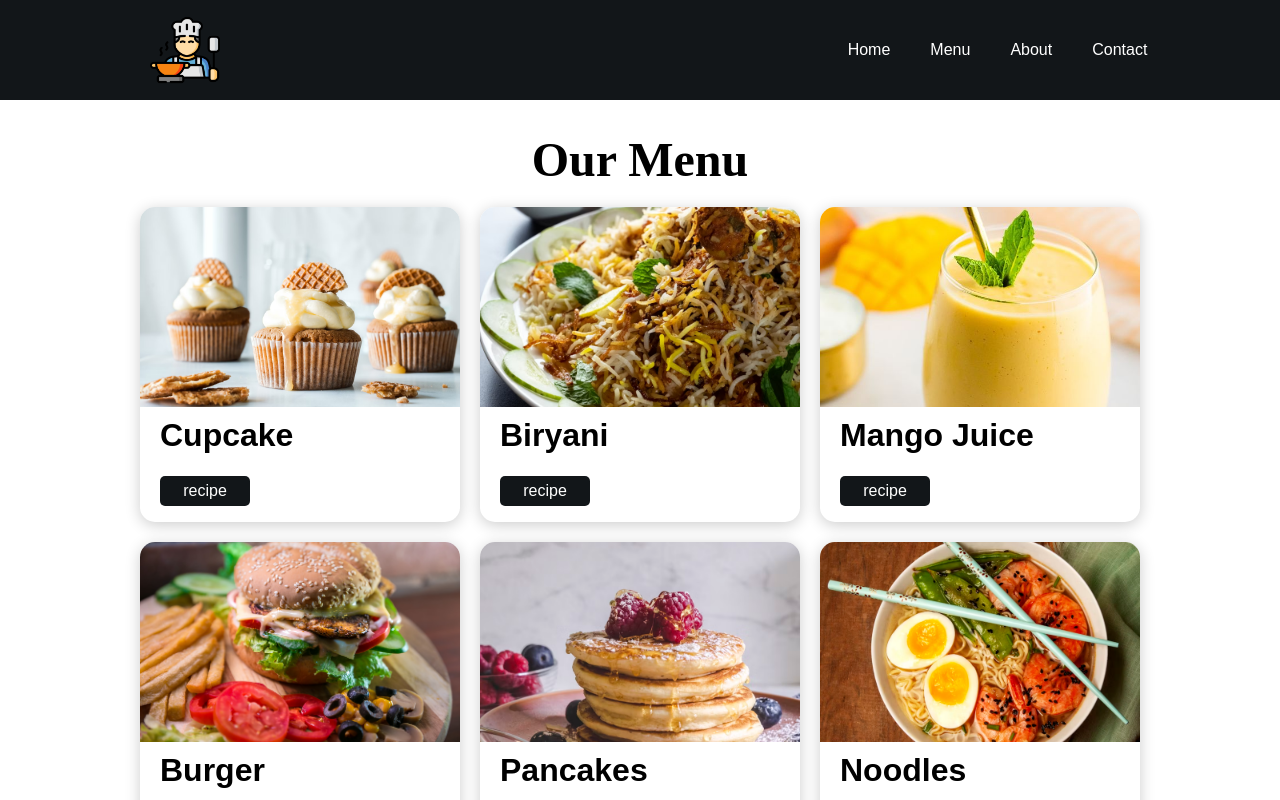
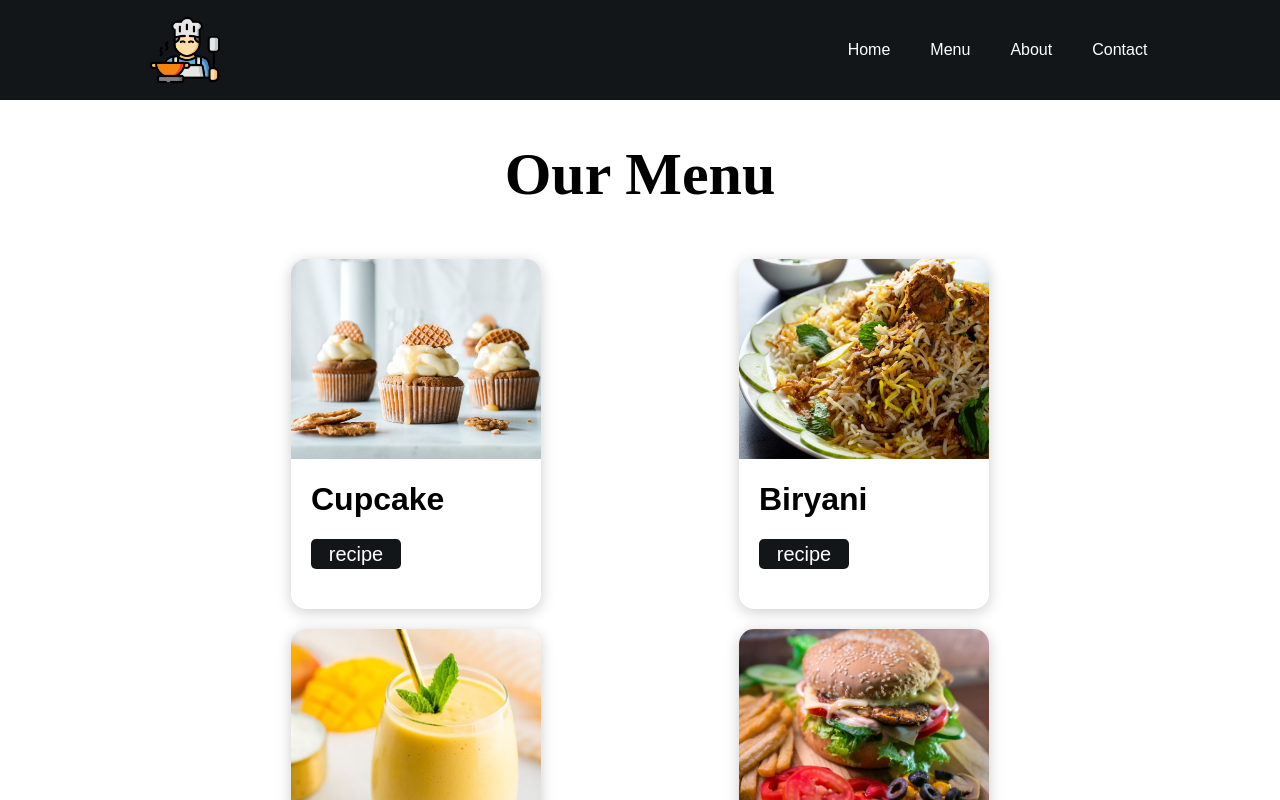
Before and after one commit to vpullakhandam/CookingCreations, a React (Create React App) app: page /menu in a window 1280 px wide. Shown: the top 800 px of the page. Built offline with nearby package versions, Linux system fonts and the light colour scheme.

Commit message:
changed css

```diff
--- a/src/styles/Menu.css
+++ b/src/styles/Menu.css
@@ -1,4 +1,4 @@
-/* .menu {
+.menu {
   width: 100%;
   height: auto;
   display: flex;
@@ -18,8 +18,6 @@
   grid-template-columns: 1fr 1fr 1fr;
   place-items: center;
 }
-
-
 
 .menuItem {
   border-radius: 15px;
@@ -52,14 +50,20 @@
 @media only screen and (max-width: 1300px) {
   .menuList {
     grid-template-columns: 1fr 1fr;
-
+  }
+  .menuItem {
+    width: 250px;
+    margin: 10px;
   }
 }
 
 @media only screen and (max-width: 800px) {
   .menuList {
     grid-template-columns: 1fr;
-
+  }
+  .menuItem {
+    width: 250px;
+    margin: 10px;
   }
 }
 
@@ -75,84 +79,4 @@
   color: white;
   text-decoration: none;
   font-size: 20px;
-} */
-
-.menu {
-  width: 100%;
-  height: auto;
-  display: flex;
-  justify-content: center;
-  align-items: center;
-  flex-direction: column;
-
 }
-
-.menu .menuTitle {
-  font-family: cursive;
-  font-size: 3rem; /* Adjusted font size for smaller screens */
-  margin-bottom: 20px; /* Added margin for better spacing */
-}
-
-.menuList {
-  width: 90vw; /* Adjusted width for smaller screens */
-  max-width: 1000px; /* Added max-width for larger screens */
-  height: auto;
-  display: grid;
-  grid-template-columns: repeat(
-    auto-fill,
-    minmax(250px, 1fr)
-  ); /* Adjusted grid for responsiveness */
-  gap: 20px; /* Added gap for better spacing between items */
-}
-
-/* MENU ITEM STYLING */
-
-.menuItem {
-  border-radius: 15px;
-  width: 100%;
-  height: auto; /* Changed height to auto for responsiveness */
-  box-shadow: 0px 3px 15px rgba(0, 0, 0, 0.2);
-}
-
-.menuItem:hover {
-  box-shadow: 0px 3px 15px rgba(0, 0, 0, 0.5);
-  transition: 0.3s ease-in;
-  cursor: pointer;
-}
-
-.menuItem div {
-  border-top-left-radius: 15px;
-  border-top-right-radius: 15px;
-  width: 100%;
-  height: 200px;
-  background-position: center;
-  background-repeat: no-repeat;
-  background-size: cover;
-}
-
-.menuItem h1,
-.menuItem p {
-  margin-left: 20px;
-  margin-top: 10px; /* Added margin for better spacing */
-}
-
-.reci-button {
-  color: black;
-  border: none;
-  border-radius: 5px;
-  cursor: pointer;
-  justify-content: center;
-  background-color: #121619;
-  height: 30px;
-  width: 90px;
-  color: white;
-  text-decoration: none;
-  font-size: 1rem; /* Adjusted font size for smaller screens */
-}
-
-@media only screen and (max-width: 600px) {
-  .menuList {
-    grid-template-columns: 1fr;
-    width: 300px;
-  }
-}
```
